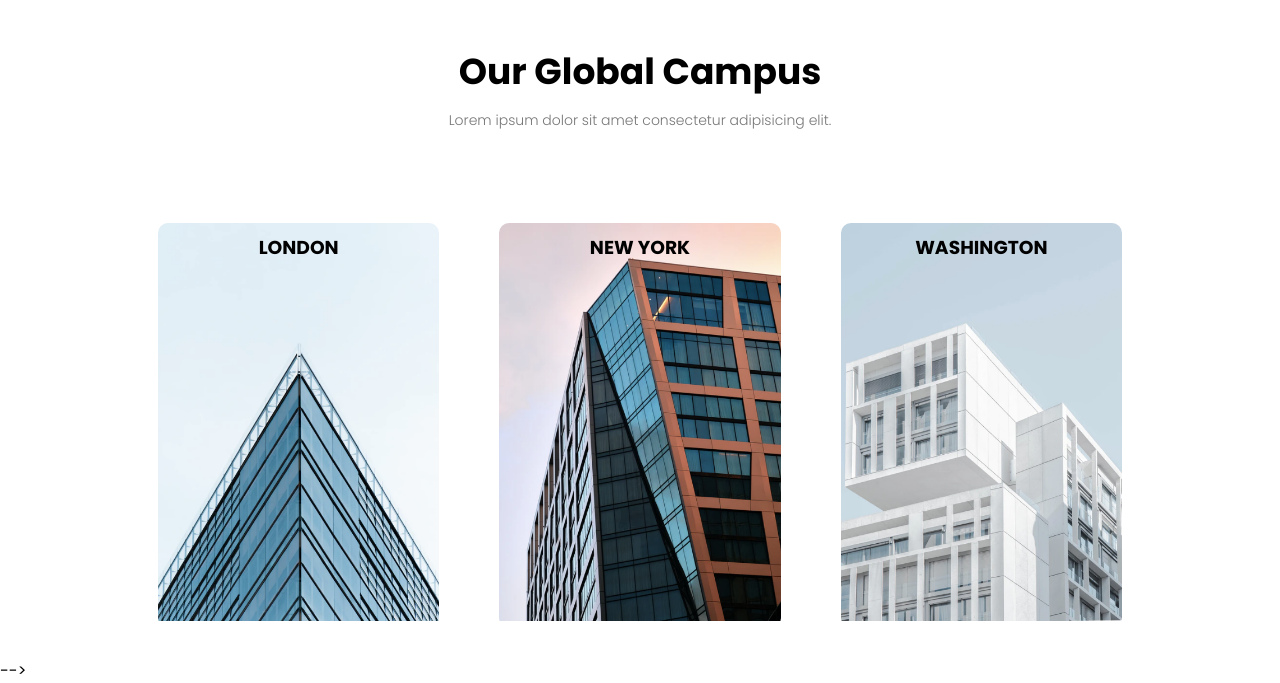
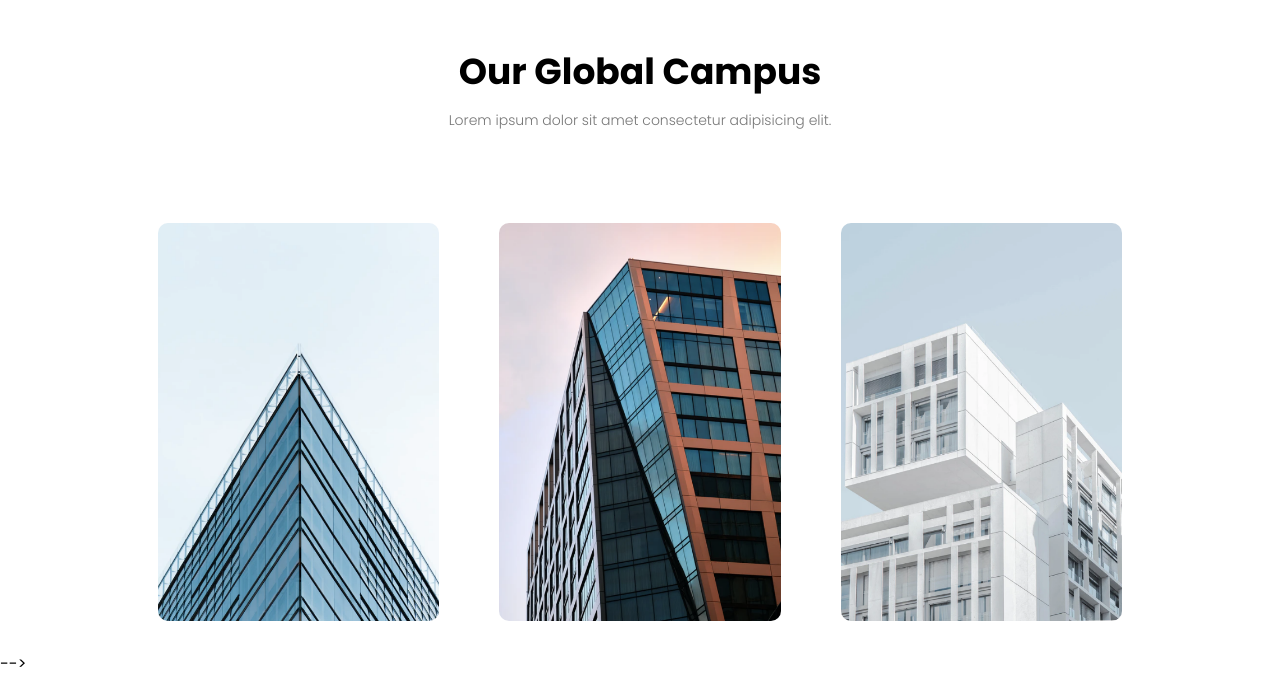
Before and after one commit to juhinagpure/Eduford-university, a PHP site: page / in a window 1280 px wide. Shown: the part 1324-2007 px from the top of the page. Run offline with PHP 8.4, Linux system fonts and the light colour scheme.

Commit message:
added transition and opacity to layer class

```diff
--- a/style.css
+++ b/style.css
@@ -198,6 +198,7 @@ h3{
 }
 .campus-col img{
     width: 100%;
+    display: block;
 }
 .layer{
    background: transparent;
@@ -212,3 +213,20 @@ h3{
     background: rgba(226,0,0,0.7);
 
 }
+.layer h3{
+    width: 100%;
+    font-weight: 500;
+    color: #fff;
+    font-size: 26px;
+    bottom: 0;
+    left: 50%;
+    transform: translate(-50%);
+    position: absolute;
+    opacity: 0;
+    transition: 0.5s;
+}
+
+.layer:hover h3{
+    bottom: 49%;
+    opacity: 1;
+}
```
